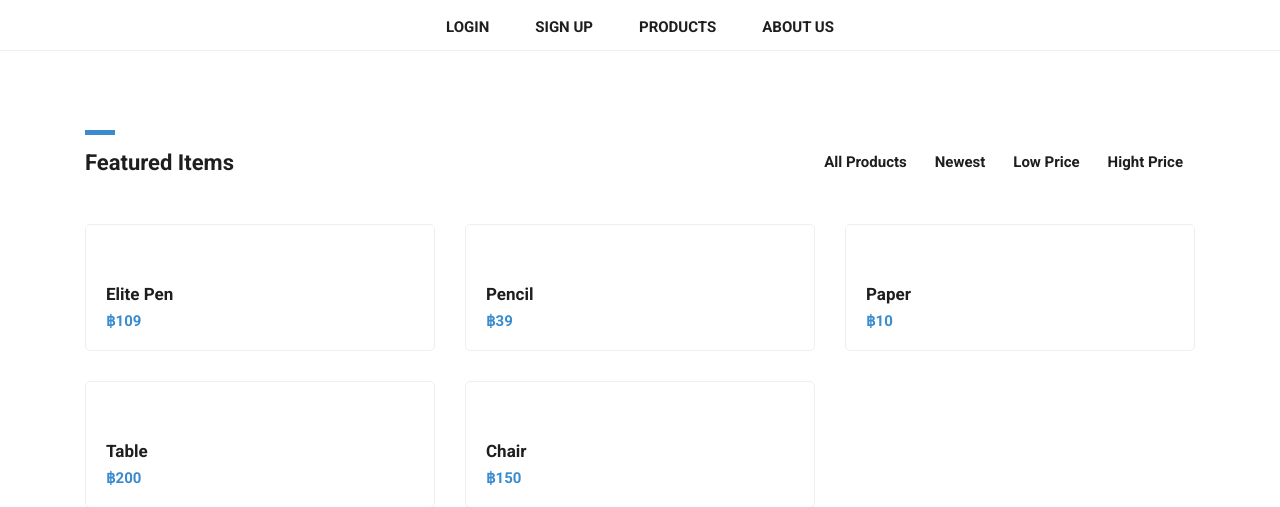
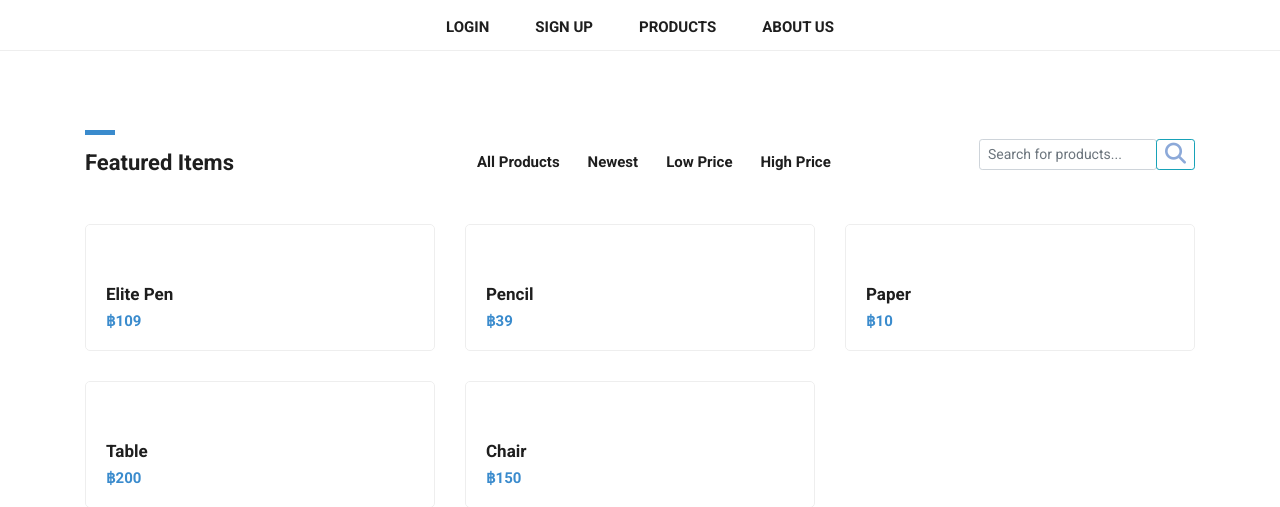
Before and after one commit to ku-market-place/ku-market-place, a Django app: page /ku-market-place/product/ in a window 1280 px wide. Shown: the part 140-647 px from the top of the page. Run offline with Django 4.2, Linux system fonts and the light colour scheme; data comes from the database, SQL or seed files in the repository; some libraries are stand-ins or nearby versions.

Commit message:
Create Search Box

```diff
--- a/ku_market_place/templates/base.html
+++ b/ku_market_place/templates/base.html
@@ -20,7 +20,7 @@
     <link rel="stylesheet" href="{% static 'assets/css/fontawesome.css' %}">
     <link rel="stylesheet" href="{% static 'assets/css/tooplate-main.css' %}">
     <link rel="stylesheet" href="{% static 'assets/css/owl.css' %}">
-
+    <script src="https://kit.fontawesome.com/69adf0a164.js" crossorigin="anonymous"></script>
   </head>
 
   <body>
--- a/ku_market_place/templates/ku_market_place/products.html
+++ b/ku_market_place/templates/ku_market_place/products.html
@@ -14,11 +14,22 @@
                 </div>
             </div>
             <div class="col-md-8 col-sm-12">
+                <div class="d-flex justify-content-between align-items-center">
                     <div id="filters" class="button-group">
                         <button class="btn btn-primary" data-filter="*">All Products</button>
                         <button class="btn btn-primary" data-filter=".new">Newest</button>
                         <button class="btn btn-primary" data-filter=".low">Low Price</button>
-              <button class="btn btn-primary" data-filter=".high">Hight Price</button>
+                        <button class="btn btn-primary" data-filter=".high">High Price</button>
+                    </div>
+                    <form class="form-inline">
+                            <input type="text" class="form-control form-control-sm" placeholder="Search for products..."
+                                aria-label="Search" aria-describedby="searchButton">
+                            <div class="input-group-append">
+                                <button class="btn btn-outline-info btn-sm" type="button" id="searchButton">
+                                    <i class="fa-solid fa-magnifying-glass fa-fade fa-xl" style="color: #0042aa;"></i>
+                                </button>
+                            </div>
+                    </form>
                 </div>
             </div>
         </div>
```
Lines whose indentation alone changed are shown as unchanged.
